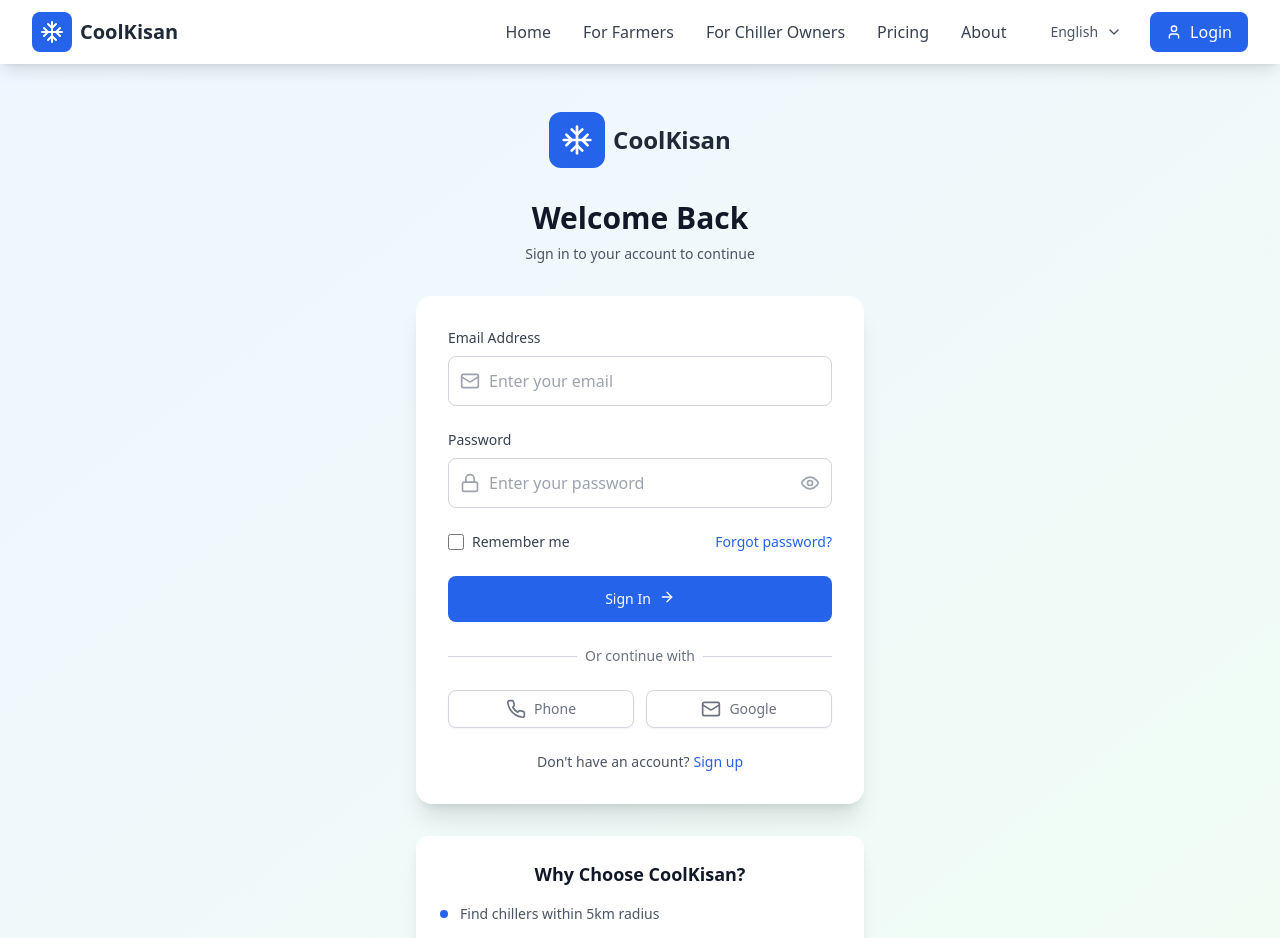
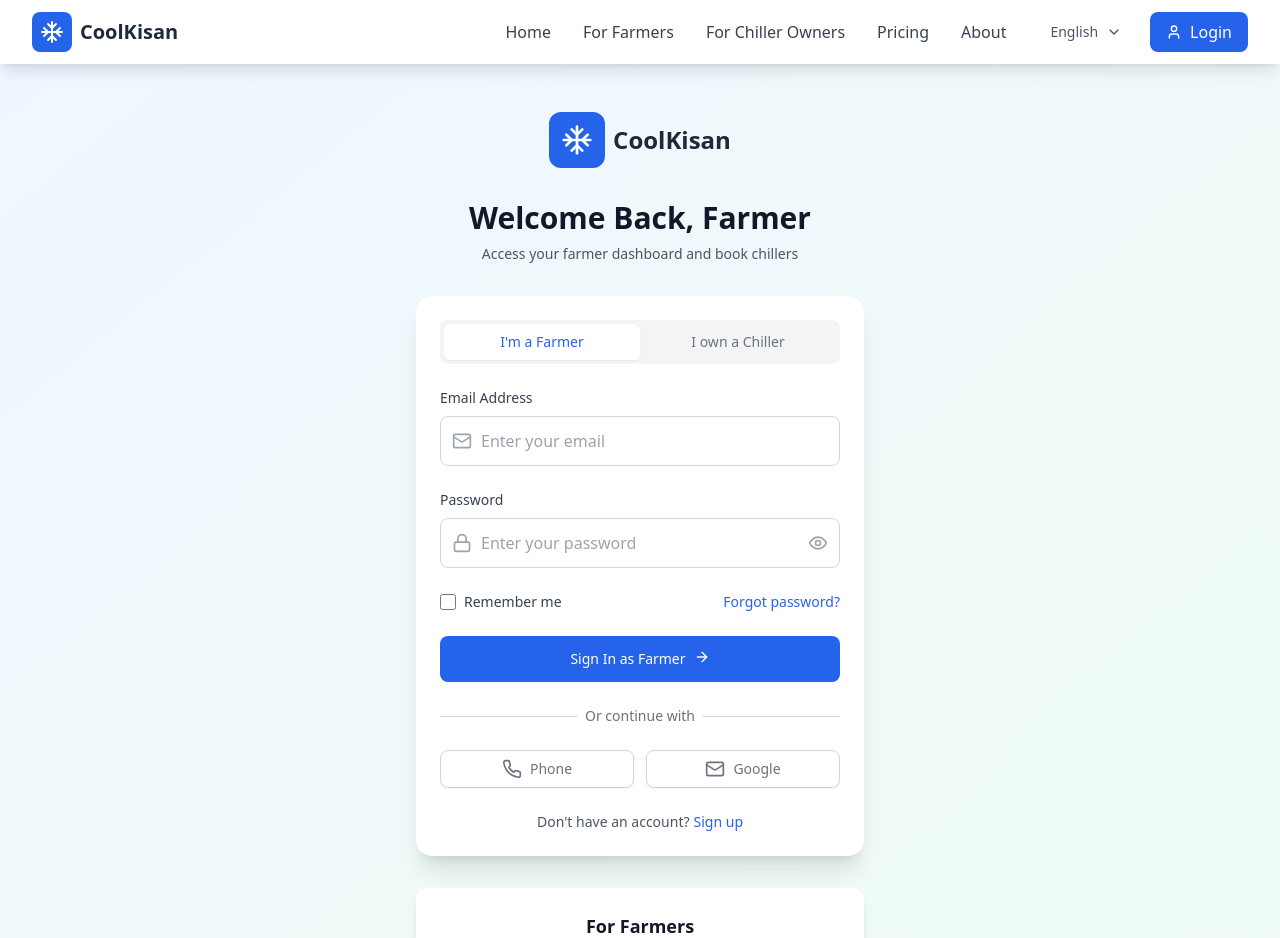
Before and after one commit to IGAURAVSAINI12/COOL-KISAN, a React (Vite) app: page /login in a window 1280 px wide. Shown: the top 938 px of the page. Built offline with nearby package versions, Linux system fonts and the light colour scheme.

Commit message:
Update login flow for farmers and chiller owners

```diff
--- a/src/pages/HomePage.tsx
+++ b/src/pages/HomePage.tsx
@@ -30,7 +30,7 @@
       icon: <Clock className="h-8 w-8 text-green-600" />,
       title: 'Flexible Timing',
       description: 'Book for hours, days, or ongoing basis based on your needs',
-      action: () => navigate('/farmer'),
+      action: () => navigate('/login?type=farmer'),
       buttonText: 'Book Now'
     },
     {
@@ -51,7 +51,7 @@
       icon: <Smartphone className="h-8 w-8 text-red-600" />,
       title: 'Easy QR Check-in',
       description: 'Simple QR code scanning for quick chiller access',
-      action: () => navigate('/farmer'),
+      action: () => navigate('/login?type=farmer'),
       buttonText: 'Get QR Code'
     },
     {
@@ -90,14 +90,14 @@
               </p>
               <div className="flex flex-col sm:flex-row gap-4 justify-center lg:justify-start">
                 <Link
-                  to="/login"
+                  to="/login?type=farmer"
                   className="bg-blue-600 text-white px-8 py-4 rounded-xl font-semibold hover:bg-blue-700 transition-all duration-300 transform hover:scale-105 flex items-center justify-center group"
                 >
                   Start as Farmer
                   <ArrowRight className="ml-2 h-5 w-5 group-hover:translate-x-1 transition-transform" />
                 </Link>
                 <Link
-                  to="/chiller-owner"
+                  to="/login?type=chiller-owner"
                   className="bg-white text-blue-600 border-2 border-blue-600 px-8 py-4 rounded-xl font-semibold hover:bg-blue-50 transition-all duration-300 transform hover:scale-105"
                 >
                   List Your Chiller
@@ -260,7 +260,7 @@
           </p>
           <div className="flex flex-col sm:flex-row gap-4 justify-center">
             <Link
-              to="/login"
+              to="/login?type=farmer"
               className="bg-white text-blue-600 px-8 py-4 rounded-xl font-semibold hover:bg-gray-100 transition-all duration-300 transform hover:scale-105"
             >
               Get Started Today
--- a/src/pages/Login.tsx
+++ b/src/pages/Login.tsx
@@ -1,5 +1,5 @@
 import React, { useState } from 'react';
-import { Link } from 'react-router-dom';
+import { Link, useSearchParams, useNavigate } from 'react-router-dom';
 import {
   Mail,
   Lock,
@@ -12,15 +12,21 @@
 } from 'lucide-react';
 
 const Login = () => {
+  const [searchParams] = useSearchParams();
+  const navigate = useNavigate();
   const [isLogin, setIsLogin] = useState(true);
   const [showPassword, setShowPassword] = useState(false);
+
+  // Get user type from URL params or default to farmer
+  const userTypeFromUrl = searchParams.get('type') || 'farmer';
+
   const [formData, setFormData] = useState({
     name: '',
     email: '',
     phone: '',
     password: '',
     confirmPassword: '',
-    userType: 'farmer'
+    userType: userTypeFromUrl
   });
 
   const handleInputChange = (e: React.ChangeEvent<HTMLInputElement | HTMLSelectElement>) => {
@@ -34,6 +40,29 @@
     e.preventDefault();
     // Handle login/signup logic here
     console.log('Form submitted:', formData);
+
+    // Redirect based on user type after successful login
+    if (formData.userType === 'farmer') {
+      navigate('/farmer');
+    } else if (formData.userType === 'chiller-owner') {
+      navigate('/chiller-owner');
+    }
+  };
+
+  const getUserTypeTitle = () => {
+    return formData.userType === 'farmer' ? 'Farmer' : 'Chiller Owner';
+  };
+
+  const getUserTypeDescription = () => {
+    if (formData.userType === 'farmer') {
+      return isLogin
+        ? 'Access your farmer dashboard and book chillers'
+        : 'Join thousands of farmers preserving milk quality';
+    } else {
+      return isLogin
+        ? 'Manage your chillers and track earnings'
+        : 'Start earning by listing your chiller';
+    }
   };
 
   return (
@@ -48,18 +77,40 @@
             <span className="font-bold text-2xl text-gray-800">CoolKisan</span>
           </Link>
           <h2 className="text-3xl font-bold text-gray-900">
-            {isLogin ? 'Welcome Back' : 'Join CoolKisan'}
+            {isLogin ? `Welcome Back, ${getUserTypeTitle()}` : `Join as ${getUserTypeTitle()}`}
           </h2>
           <p className="mt-2 text-sm text-gray-600">
-            {isLogin
-              ? 'Sign in to your account to continue'
-              : 'Create your account to get started'
-            }
+            {getUserTypeDescription()}
           </p>
         </div>
 
-        {/* Form */}
-        <div className="bg-white rounded-2xl shadow-xl p-8">
+        {/* User Type Switcher */}
+        <div className="bg-white rounded-2xl shadow-xl p-6">
+          <div className="flex bg-gray-100 rounded-lg p-1 mb-6">
+            <button
+              type="button"
+              onClick={() => setFormData({...formData, userType: 'farmer'})}
+              className={`flex-1 py-2 px-4 rounded-md text-sm font-medium transition-colors ${
+                formData.userType === 'farmer'
+                  ? 'bg-white text-blue-600 shadow-sm'
+                  : 'text-gray-500 hover:text-gray-700'
+              }`}
+            >
+              I'm a Farmer
+            </button>
+            <button
+              type="button"
+              onClick={() => setFormData({...formData, userType: 'chiller-owner'})}
+              className={`flex-1 py-2 px-4 rounded-md text-sm font-medium transition-colors ${
+                formData.userType === 'chiller-owner'
+                  ? 'bg-white text-blue-600 shadow-sm'
+                  : 'text-gray-500 hover:text-gray-700'
+              }`}
+            >
+              I own a Chiller
+            </button>
+          </div>
+
           <form className="space-y-6" onSubmit={handleSubmit}>
             {!isLogin && (
               <>
@@ -103,22 +154,6 @@
                       placeholder="+91 98765 43210"
                     />
                   </div>
-                </div>
-
-                <div>
-                  <label htmlFor="userType" className="block text-sm font-medium text-gray-700 mb-2">
-                    I am a
-                  </label>
-                  <select
-                    id="userType"
-                    name="userType"
-                    value={formData.userType}
-                    onChange={handleInputChange}
-                    className="block w-full px-3 py-3 border border-gray-300 rounded-lg focus:ring-2 focus:ring-blue-500 focus:border-transparent"
-                  >
-                    <option value="farmer">Farmer</option>
-                    <option value="chiller-owner">Chiller Owner</option>
-                  </select>
                 </div>
               </>
             )}
@@ -224,7 +259,7 @@
               type="submit"
               className="group relative w-full flex justify-center py-3 px-4 border border-transparent text-sm font-medium rounded-lg text-white bg-blue-600 hover:bg-blue-700 focus:outline-none focus:ring-2 focus:ring-offset-2 focus:ring-blue-500 transition-all duration-300"
             >
-              {isLogin ? 'Sign In' : 'Create Account'}
+              {isLogin ? `Sign In as ${getUserTypeTitle()}` : `Create ${getUserTypeTitle()} Account`}
               <ArrowRight className="ml-2 h-4 w-4 group-hover:translate-x-1 transition-transform" />
             </button>
           </form>
@@ -268,9 +303,11 @@
         {/* Features */}
         <div className="bg-white rounded-xl shadow-lg p-6">
           <h3 className="text-lg font-semibold text-gray-900 mb-4 text-center">
-            Why Choose CoolKisan?
+            {formData.userType === 'farmer' ? 'For Farmers' : 'For Chiller Owners'}
           </h3>
           <div className="space-y-3">
+            {formData.userType === 'farmer' ? (
+              <>
                 <div className="flex items-center text-sm text-gray-600">
                   <div className="w-2 h-2 bg-blue-600 rounded-full mr-3"></div>
                   Find chillers within 5km radius
@@ -283,6 +320,23 @@
                   <div className="w-2 h-2 bg-purple-600 rounded-full mr-3"></div>
                   Secure payments with UPI integration
                 </div>
+              </>
+            ) : (
+              <>
+                <div className="flex items-center text-sm text-gray-600">
+                  <div className="w-2 h-2 bg-blue-600 rounded-full mr-3"></div>
+                  Earn money from your chiller
+                </div>
+                <div className="flex items-center text-sm text-gray-600">
+                  <div className="w-2 h-2 bg-green-600 rounded-full mr-3"></div>
+                  Manage bookings easily
+                </div>
+                <div className="flex items-center text-sm text-gray-600">
+                  <div className="w-2 h-2 bg-purple-600 rounded-full mr-3"></div>
+                  Track earnings and analytics
+                </div>
+              </>
+            )}
           </div>
         </div>
       </div>
```
Lines whose indentation alone changed are shown as unchanged.
